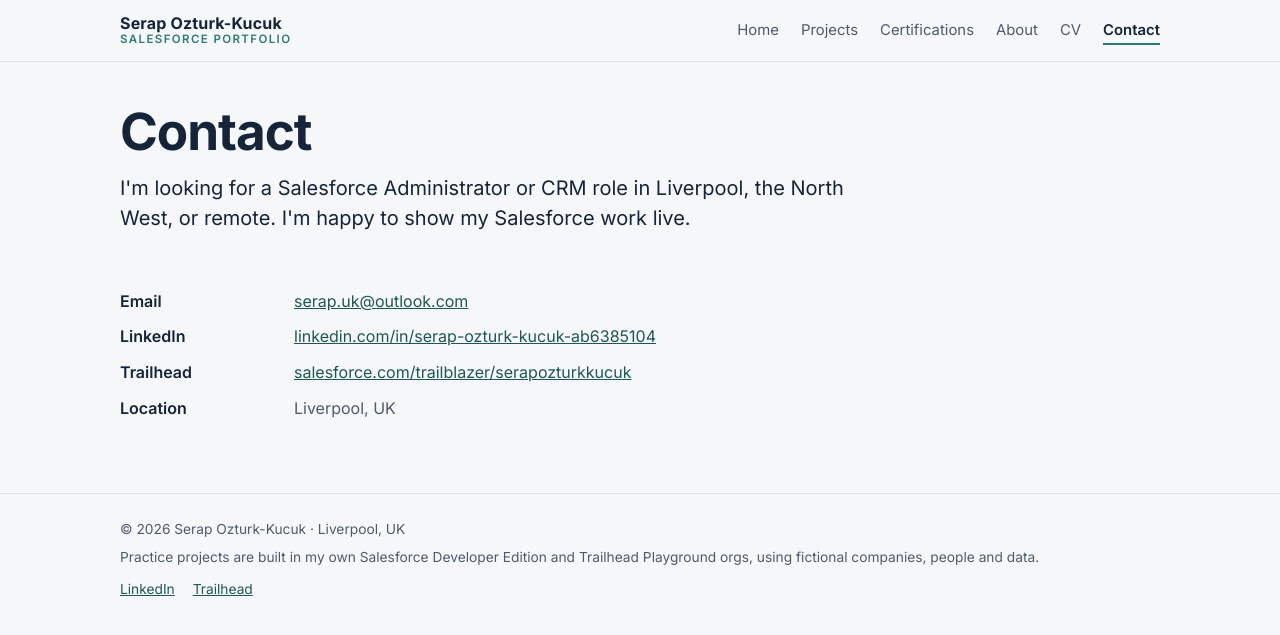
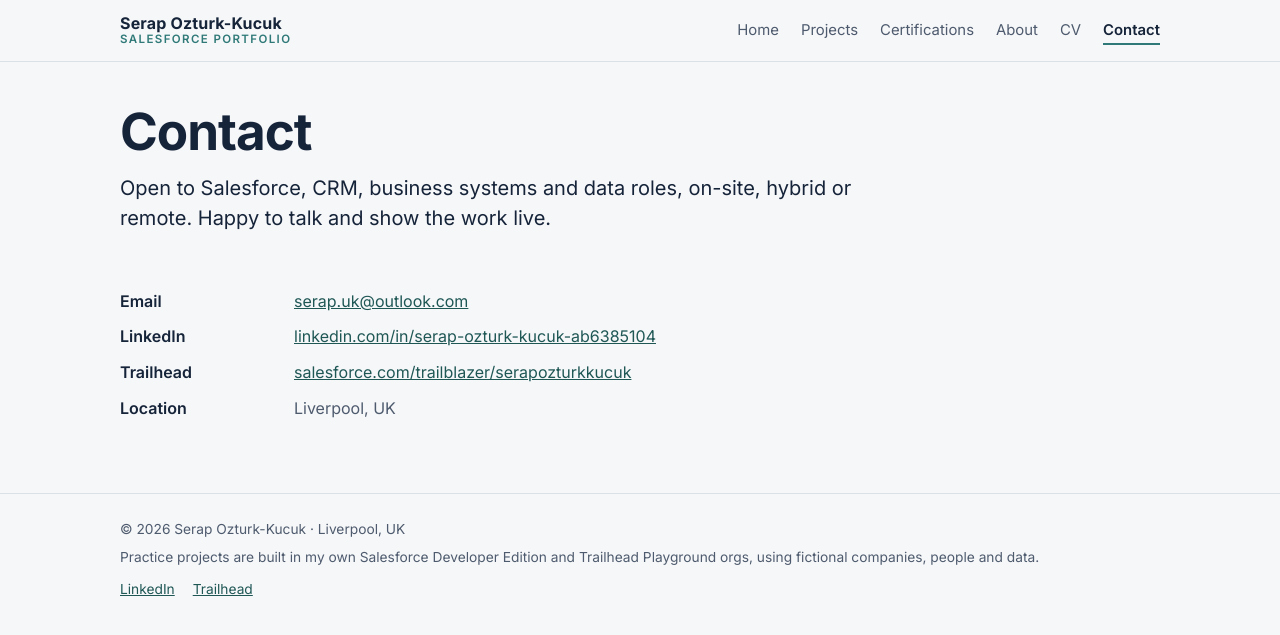
Before and after one commit to serapozturkkucuk/serapozturkkucuk.github.io, a Jekyll site: the page built from contact/index.html, in a window 1280 px wide. Shown: the top 635 px of the page. Built offline with Jekyll 4.4.1, drawn with Linux system fonts in a browser that asks for light colours.

Commit message:
Improve homepage Trailhead access and contact page messaging

```diff
--- a/contact/index.html
+++ b/contact/index.html
@@ -4,7 +4,7 @@ title: Contact
 ---
 <header class="page-head">
   <h1>Contact</h1>
-  <p class="lede">I'm looking for a Salesforce Administrator or CRM role in Liverpool, the North West, or remote. I'm happy to show my Salesforce work live.</p>
+  <p class="lede">Open to Salesforce, CRM, business systems and data roles, on-site, hybrid or remote. Happy to talk and show the work live.</p>
 </header>
 
 <section class="block">
```
